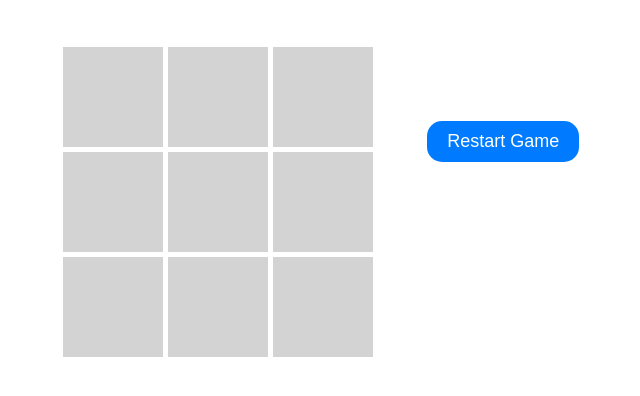
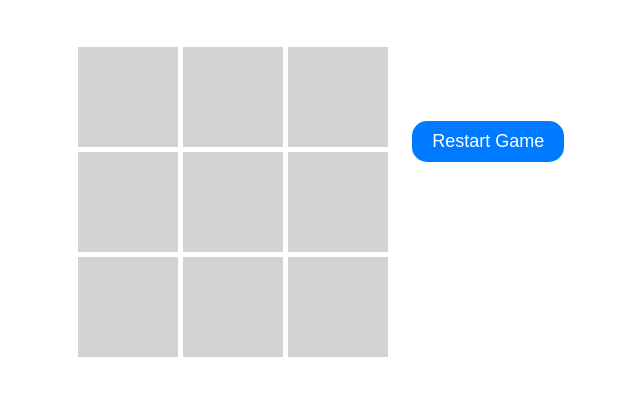
Before and after one commit to AdithyaSujeshMenon/Tic-Tac-Toe-Unbeatable, a plain HTML site: page index.html in a window 1280 px wide. Shown: the part 138-534 px from the top of the page, without its empty margins (319-959 px from the left). Drawn offline with Linux system fonts and the light colour scheme.

Commit message:
index.html

```diff
--- a/index.html
+++ b/index.html
@@ -47,8 +47,8 @@
     }
 
     .restart-button {
-      margin-top: 20px;
-      margin-left:50px;
+      margin-top: 50px;
+      margin-left:20px;
       padding: 10px 20px;
       font-size: 18px;
       background-color: #007bff;
```
